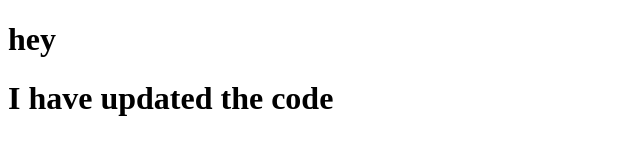
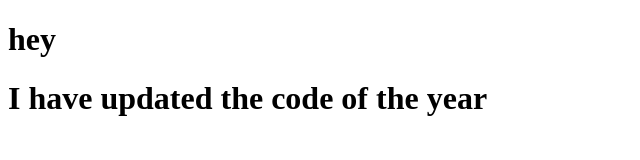
Before and after one commit to Aaditya0806/demo, a plain HTML site: page index.html in a window 1280 px wide. Shown: the whole page, without its empty margins (0-640 px from the left). Drawn offline with Linux system fonts and the light colour scheme.

Commit message:
add one line

```diff
--- a/index.html
+++ b/index.html
@@ -7,6 +7,6 @@
 </head>
 <body>
     <h1>hey </h1>
-    <h1>I have updated the code</h1>
+    <h1>I have updated the code of the year</h1>
 </body>
 </html>
```
